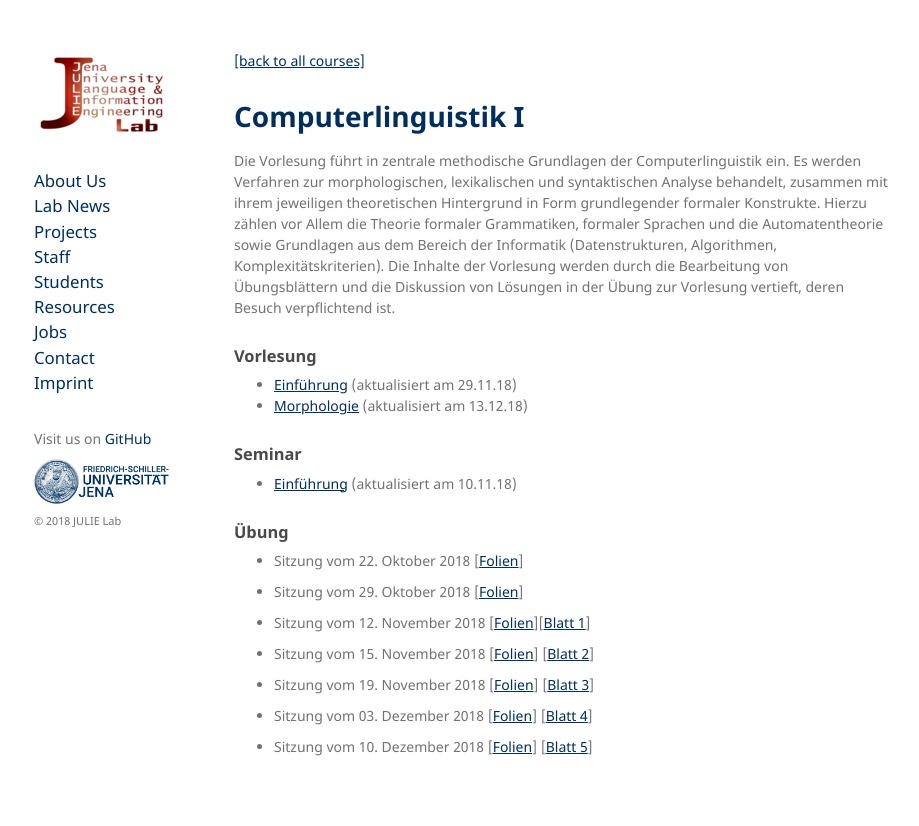
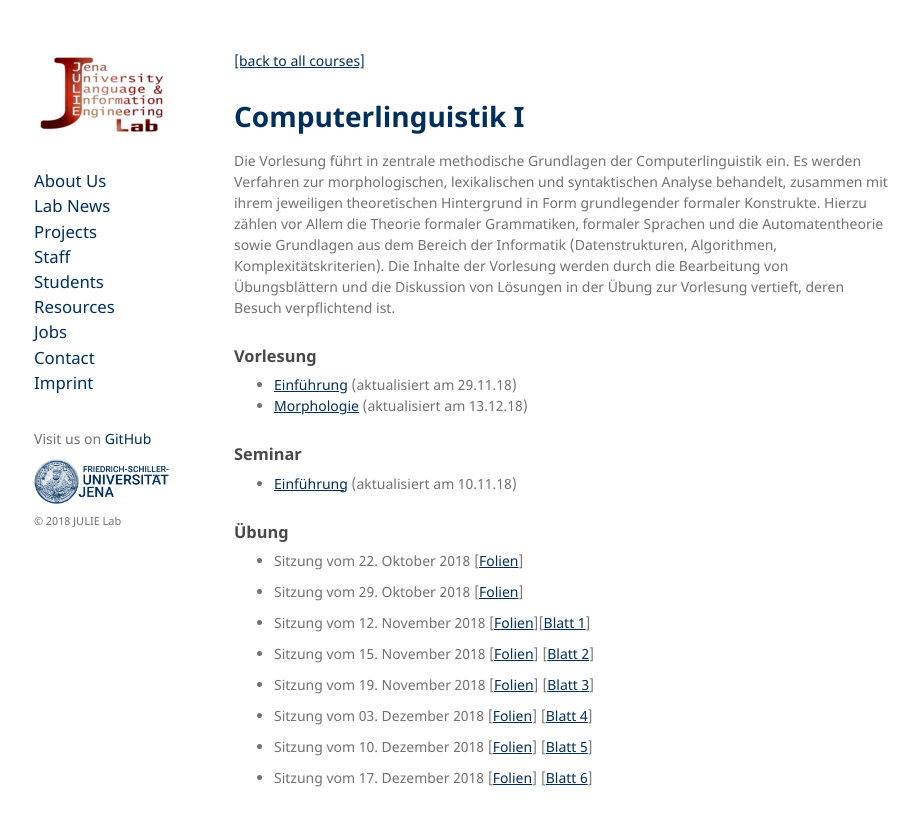
Before and after one commit to JULIELab/JULIELab.github.io, a Jekyll site: the page built from Courses/Computerlinguistik+1.md, in a window 1280 px wide. Shown: the top 826 px of the page, without its empty margins (176-1095 px from the left). Built offline with Jekyll 4.4.1, drawn with Linux system fonts in a browser that asks for light colours.

Commit message:
adding material

```diff
--- a/Courses/Computerlinguistik+1.md
+++ b/Courses/Computerlinguistik+1.md
@@ -38,3 +38,7 @@ cl1_ue_ws18_2018-10-29.pdf)]
 * Sitzung vom 10. Dezember 2018
 [[Folien](/downloads/teaching/ws201819/cl1/ue/slides_cl1_2018-12-10.pdf)]
 [[Blatt 5](/downloads/teaching/ws201819/cl1/ue/cl1_blatt5_aufgabe.ipynb)]
+
+* Sitzung vom 17. Dezember 2018
+[[Folien](/downloads/teaching/ws201819/cl1/ue/slides_cl1_2018-12-17.pdf)]
+[[Blatt 6](/downloads/teaching/ws201819/cl1/ue/cl1_blatt6_aufgabe.ipynb)]
```
Also changed, not shown: 2 other files.
